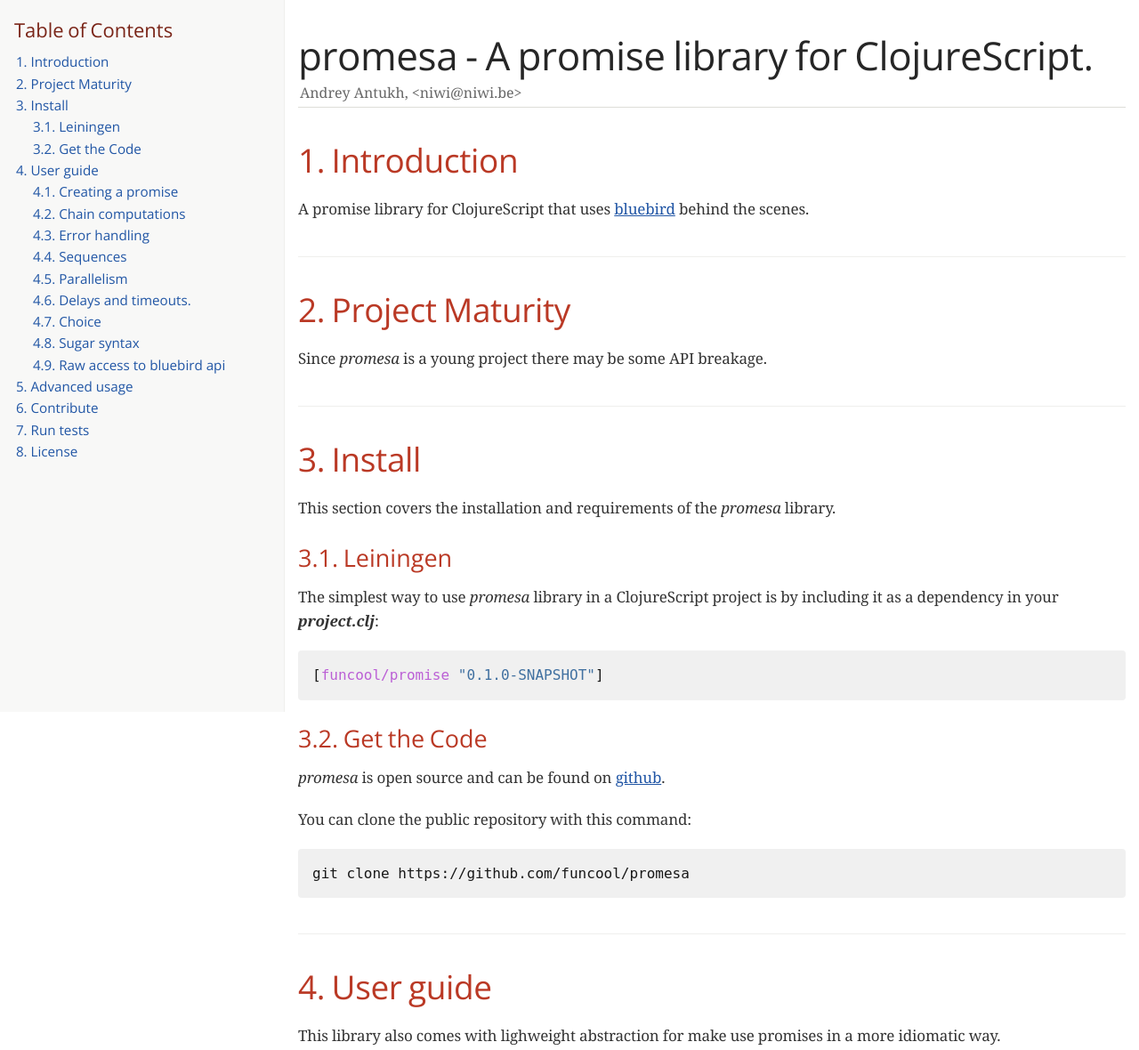
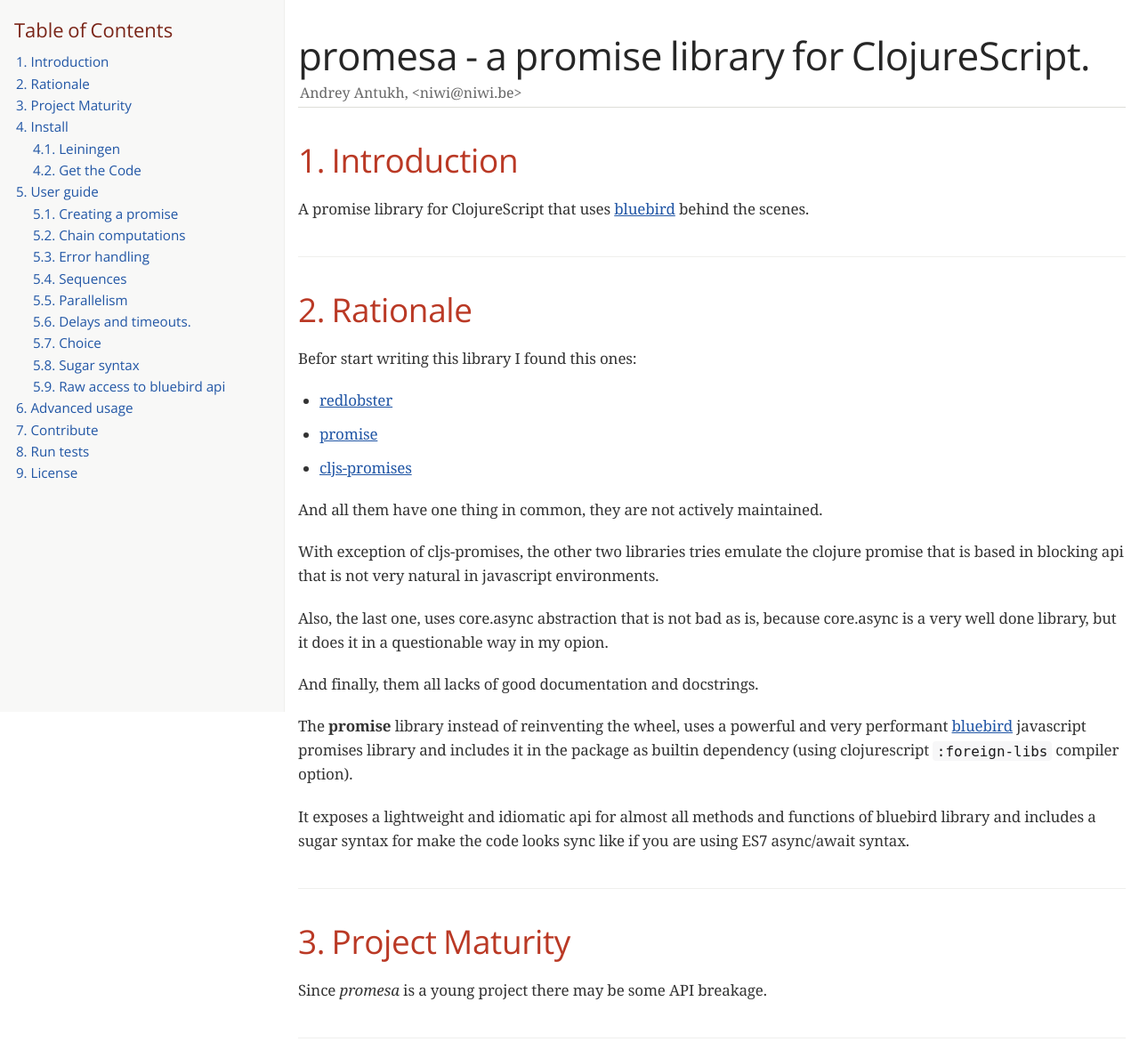
Before and after one commit to funcool/promesa, a plain HTML site: page latest/index.html in a window 1280 px wide. Shown: the top 1180 px of the page at 89% size. Drawn offline with nearby package versions, Linux system fonts and the light colour scheme; a web font is replaced by a local one.

Commit message:
Update latest doc

```diff
--- a/latest/index.html
+++ b/latest/index.html
@@ -6,7 +6,7 @@
 <meta name="viewport" content="width=device-width, initial-scale=1.0">
 <meta name="generator" content="Asciidoctor 1.5.2">
 <meta name="author" content="Andrey Antukh, &lt;niwi@niwi.be&gt;">
-<title>promesa - A promise library for ClojureScript.</title>
+<title>promesa - a promise library for ClojureScript.</title>
 <link rel="stylesheet" href="https://fonts.googleapis.com/css?family=Open+Sans:300,300italic,400,400italic,600,600italic%7CNoto+Serif:400,400italic,700,700italic%7CDroid+Sans+Mono:400">
 <style>
 /* Asciidoctor default stylesheet | MIT License | http://asciidoctor.org */
@@ -477,7 +477,7 @@
 </head>
 <body class="article toc2 toc-left">
 <div id="header">
-<h1>promesa - A promise library for ClojureScript.</h1>
+<h1>promesa - a promise library for ClojureScript.</h1>
 <div class="details">
 <span id="author" class="author">Andrey Antukh, &lt;niwi@niwi.be&gt;</span><br>
 </div>
@@ -485,30 +485,31 @@
 <div id="toctitle">Table of Contents</div>
 <ul class="sectlevel1">
 <li><a href="#_introduction">1. Introduction</a></li>
-<li><a href="#_project_maturity">2. Project Maturity</a></li>
-<li><a href="#_install">3. Install</a>
+<li><a href="#_rationale">2. Rationale</a></li>
+<li><a href="#_project_maturity">3. Project Maturity</a></li>
+<li><a href="#_install">4. Install</a>
 <ul class="sectlevel2">
-<li><a href="#_leiningen">3.1. Leiningen</a></li>
-<li><a href="#_get_the_code">3.2. Get the Code</a></li>
+<li><a href="#_leiningen">4.1. Leiningen</a></li>
+<li><a href="#_get_the_code">4.2. Get the Code</a></li>
 </ul>
 </li>
-<li><a href="#_user_guide">4. User guide</a>
+<li><a href="#_user_guide">5. User guide</a>
 <ul class="sectlevel2">
-<li><a href="#_creating_a_promise">4.1. Creating a promise</a></li>
-<li><a href="#_chain_computations">4.2. Chain computations</a></li>
-<li><a href="#_error_handling">4.3. Error handling</a></li>
-<li><a href="#_sequences">4.4. Sequences</a></li>
-<li><a href="#_parallelism">4.5. Parallelism</a></li>
-<li><a href="#_delays_and_timeouts">4.6. Delays and timeouts.</a></li>
-<li><a href="#_choice">4.7. Choice</a></li>
-<li><a href="#_sugar_syntax">4.8. Sugar syntax</a></li>
-<li><a href="#_raw_access_to_bluebird_api">4.9. Raw access to bluebird api</a></li>
+<li><a href="#_creating_a_promise">5.1. Creating a promise</a></li>
+<li><a href="#_chain_computations">5.2. Chain computations</a></li>
+<li><a href="#_error_handling">5.3. Error handling</a></li>
+<li><a href="#_sequences">5.4. Sequences</a></li>
+<li><a href="#_parallelism">5.5. Parallelism</a></li>
+<li><a href="#_delays_and_timeouts">5.6. Delays and timeouts.</a></li>
+<li><a href="#_choice">5.7. Choice</a></li>
+<li><a href="#_sugar_syntax">5.8. Sugar syntax</a></li>
+<li><a href="#_raw_access_to_bluebird_api">5.9. Raw access to bluebird api</a></li>
 </ul>
 </li>
-<li><a href="#_advanced_usage">5. Advanced usage</a></li>
-<li><a href="#_contribute">6. Contribute</a></li>
-<li><a href="#_run_tests">7. Run tests</a></li>
-<li><a href="#_license">8. License</a></li>
+<li><a href="#_advanced_usage">6. Advanced usage</a></li>
+<li><a href="#_contribute">7. Contribute</a></li>
+<li><a href="#_run_tests">8. Run tests</a></li>
+<li><a href="#_license">9. License</a></li>
 </ul>
 </div>
 </div>
@@ -523,7 +524,52 @@
 </div>
 </div>
 <div class="sect1">
-<h2 id="_project_maturity"><a class="link" href="#_project_maturity">2. Project Maturity</a></h2>
+<h2 id="_rationale"><a class="link" href="#_rationale">2. Rationale</a></h2>
+<div class="sectionbody">
+<div class="paragraph">
+<p>Befor start writing this library I found this ones:</p>
+</div>
+<div class="ulist">
+<ul>
+<li>
+<p><a href="https://github.com/bodil/redlobster">redlobster</a></p>
+</li>
+<li>
+<p><a href="https://github.com/Breezeemr/promise">promise</a></p>
+</li>
+<li>
+<p><a href="https://github.com/jamesmacaulay/cljs-promises">cljs-promises</a></p>
+</li>
+</ul>
+</div>
+<div class="paragraph">
+<p>And all them have one thing in common, they are not actively maintained.</p>
+</div>
+<div class="paragraph">
+<p>With exception of cljs-promises, the other two libraries tries emulate the clojure promise that
+is based in blocking api that is not very natural in javascript environments.</p>
+</div>
+<div class="paragraph">
+<p>Also, the last one, uses core.async abstraction that is not bad as is, because core.async is a very
+well done library, but it does it in a questionable way in my opion.</p>
+</div>
+<div class="paragraph">
+<p>And finally, them all lacks of good documentation and docstrings.</p>
+</div>
+<div class="paragraph">
+<p>The <strong>promise</strong> library instead of reinventing the wheel, uses a powerful and very performant
+<a href="https://github.com/petkaantonov/bluebird/">bluebird</a> javascript promises library and includes
+it in the package as builtin dependency (using clojurescript <code>:foreign-libs</code> compiler option).</p>
+</div>
+<div class="paragraph">
+<p>It exposes a lightweight and idiomatic api for almost all methods and functions of
+bluebird library and includes a sugar syntax for make the code looks sync like if you are
+using ES7 async/await syntax.</p>
+</div>
+</div>
+</div>
+<div class="sect1">
+<h2 id="_project_maturity"><a class="link" href="#_project_maturity">3. Project Maturity</a></h2>
 <div class="sectionbody">
 <div class="paragraph">
 <p>Since <em>promesa</em> is a young project there may be some API breakage.</p>
@@ -531,25 +577,25 @@
 </div>
 </div>
 <div class="sect1">
-<h2 id="_install"><a class="link" href="#_install">3. Install</a></h2>
+<h2 id="_install"><a class="link" href="#_install">4. Install</a></h2>
 <div class="sectionbody">
 <div class="paragraph">
 <p>This section covers the installation and requirements of the <em>promesa</em> library.</p>
 </div>
 <div class="sect2">
-<h3 id="_leiningen"><a class="link" href="#_leiningen">3.1. Leiningen</a></h3>
+<h3 id="_leiningen"><a class="link" href="#_leiningen">4.1. Leiningen</a></h3>
 <div class="paragraph">
 <p>The simplest way to use <em>promesa</em> library in a ClojureScript project is by including
 it as a dependency in your <strong><em>project.clj</em></strong>:</p>
 </div>
 <div class="listingblock">
 <div class="content">
-<pre class="pygments highlight"><code data-lang="clojure"><span class="tok-p">[</span><span class="tok-nv">funcool/promise</span> <span class="tok-s">&quot;0.1.0-SNAPSHOT&quot;</span><span class="tok-p">]</span></code></pre>
+<pre class="pygments highlight"><code data-lang="clojure"><span class="tok-p">[</span><span class="tok-nv">funcool/promise</span> <span class="tok-s">&quot;0.1.0&quot;</span><span class="tok-p">]</span></code></pre>
 </div>
 </div>
 </div>
 <div class="sect2">
-<h3 id="_get_the_code"><a class="link" href="#_get_the_code">3.2. Get the Code</a></h3>
+<h3 id="_get_the_code"><a class="link" href="#_get_the_code">4.2. Get the Code</a></h3>
 <div class="paragraph">
 <p><em>promesa</em> is open source and can be found on <a href="https://github.com/funcool/promesa">github</a>.</p>
 </div>
@@ -565,14 +611,14 @@
 </div>
 </div>
 <div class="sect1">
-<h2 id="_user_guide"><a class="link" href="#_user_guide">4. User guide</a></h2>
+<h2 id="_user_guide"><a class="link" href="#_user_guide">5. User guide</a></h2>
 <div class="sectionbody">
 <div class="paragraph">
 <p>This library also comes with lighweight abstraction for make use promises in a more
 idiomatic way.</p>
 </div>
 <div class="sect2">
-<h3 id="_creating_a_promise"><a class="link" href="#_creating_a_promise">4.1. Creating a promise</a></h3>
+<h3 id="_creating_a_promise"><a class="link" href="#_creating_a_promise">5.1. Creating a promise</a></h3>
 <div class="paragraph">
 <p>Let start creating a promise:</p>
 </div>
@@ -600,7 +646,7 @@
 </div>
 </div>
 <div class="sect2">
-<h3 id="_chain_computations"><a class="link" href="#_chain_computations">4.2. Chain computations</a></h3>
+<h3 id="_chain_computations"><a class="link" href="#_chain_computations">5.2. Chain computations</a></h3>
 <div class="paragraph">
 <p>Here&#8217;s how you use that promise:</p>
 </div>
@@ -628,7 +674,7 @@
 </div>
 </div>
 <div class="sect2">
-<h3 id="_error_handling"><a class="link" href="#_error_handling">4.3. Error handling</a></h3>
+<h3 id="_error_handling"><a class="link" href="#_error_handling">5.3. Error handling</a></h3>
 <div class="paragraph">
 <p>Until now, we have seen resolved promises, but that is happens when an error ocurrs?</p>
 </div>
@@ -645,7 +691,7 @@
 </div>
 </div>
 <div class="sect2">
-<h3 id="_sequences"><a class="link" href="#_sequences">4.4. Sequences</a></h3>
+<h3 id="_sequences"><a class="link" href="#_sequences">5.4. Sequences</a></h3>
 <div class="paragraph">
 <p>Creating the sequence:</p>
 </div>
@@ -671,7 +717,7 @@
 </div>
 </div>
 <div class="sect2">
-<h3 id="_parallelism"><a class="link" href="#_parallelism">4.5. Parallelism</a></h3>
+<h3 id="_parallelism"><a class="link" href="#_parallelism">5.5. Parallelism</a></h3>
 <div class="paragraph">
 <p>Javascript environments like browsers or nodejs are pretty good parallelizing IO operations
 how download content using ajax or reading a file in nodejs.</p>
@@ -702,7 +748,7 @@
 </div>
 </div>
 <div class="sect2">
-<h3 id="_delays_and_timeouts"><a class="link" href="#_delays_and_timeouts">4.6. Delays and timeouts.</a></h3>
+<h3 id="_delays_and_timeouts"><a class="link" href="#_delays_and_timeouts">5.6. Delays and timeouts.</a></h3>
 <div class="paragraph">
 <p>Javascript due its nature, does not can block or sleep. But with promises you can emulate
 it using <code>delay</code> function:</p>
@@ -725,10 +771,8 @@
 <div class="content">
 <pre class="pygments highlight"><code data-lang="clojure"><span class="tok-p">(</span><span class="tok-nb">-&gt; </span><span class="tok-p">(</span><span class="tok-nf">some-async-task</span><span class="tok-p">)</span>
     <span class="tok-p">(</span><span class="tok-nf">p/timeout</span> <span class="tok-mi">200</span><span class="tok-p">)</span>
-    <span class="tok-p">(</span><span class="tok-nf">p/then</span> <span class="tok-p">(</span><span class="tok-k">fn </span><span class="tok-p">[</span><span class="tok-nv">x</span><span class="tok-p">]</span>
-              <span class="tok-p">(</span><span class="tok-nf">.log</span> <span class="tok-nv">js/console</span> <span class="tok-s">&quot;Task finished&quot;</span><span class="tok-p">)))</span>
-    <span class="tok-p">(</span><span class="tok-nf">p/catch</span> <span class="tok-p">(</span><span class="tok-k">fn </span><span class="tok-p">[</span><span class="tok-nv">_</span><span class="tok-p">]</span>
-               <span class="tok-p">(</span><span class="tok-nf">.log</span> <span class="tok-nv">js/console</span> <span class="tok-s">&quot;Timeout&quot;</span><span class="tok-p">))))</span></code></pre>
+    <span class="tok-p">(</span><span class="tok-nf">p/then</span> <span class="tok-o">#</span><span class="tok-p">(</span><span class="tok-nf">.log</span> <span class="tok-nv">js/console</span> <span class="tok-s">&quot;Task finished&quot;</span><span class="tok-p">))</span>
+    <span class="tok-p">(</span><span class="tok-nf">p/catch</span> <span class="tok-o">#</span><span class="tok-p">(</span><span class="tok-nf">.log</span> <span class="tok-nv">js/console</span> <span class="tok-s">&quot;Timeout&quot;</span><span class="tok-p">)))</span></code></pre>
 </div>
 </div>
 <div class="paragraph">
@@ -737,7 +781,7 @@
 </div>
 </div>
 <div class="sect2">
-<h3 id="_choice"><a class="link" href="#_choice">4.7. Choice</a></h3>
+<h3 id="_choice"><a class="link" href="#_choice">5.7. Choice</a></h3>
 <div class="paragraph">
 <p>You also can choice a first <code>n</code> number of promises that will filfilled first
 using the <code>some</code> function:</p>
@@ -767,7 +811,7 @@
 </div>
 </div>
 <div class="sect2">
-<h3 id="_sugar_syntax"><a class="link" href="#_sugar_syntax">4.8. Sugar syntax</a></h3>
+<h3 id="_sugar_syntax"><a class="link" href="#_sugar_syntax">5.8. Sugar syntax</a></h3>
 <div class="paragraph">
 <p>Promises is one of the most used primitives for make composition of async computations. But using
 promises <em>as is</em> not solves you from the callback hell.</p>
@@ -799,7 +843,7 @@
 </div>
 </div>
 <div class="sect2">
-<h3 id="_raw_access_to_bluebird_api"><a class="link" href="#_raw_access_to_bluebird_api">4.9. Raw access to bluebird api</a></h3>
+<h3 id="_raw_access_to_bluebird_api"><a class="link" href="#_raw_access_to_bluebird_api">5.9. Raw access to bluebird api</a></h3>
 <div class="paragraph">
 <p>This library gives you the full access to the fantastic bluebird promise library.</p>
 </div>
@@ -822,7 +866,7 @@
 </div>
 </div>
 <div class="sect1">
-<h2 id="_advanced_usage"><a class="link" href="#_advanced_usage">5. Advanced usage</a></h2>
+<h2 id="_advanced_usage"><a class="link" href="#_advanced_usage">6. Advanced usage</a></h2>
 <div class="sectionbody">
 <div class="paragraph">
 <p>Behind the scenes, the <em>promise</em> library implements and uses monadic abstractions. And in this
@@ -847,7 +891,7 @@
 </div>
 </div>
 <div class="sect1">
-<h2 id="_contribute"><a class="link" href="#_contribute">6. Contribute</a></h2>
+<h2 id="_contribute"><a class="link" href="#_contribute">7. Contribute</a></h2>
 <div class="sectionbody">
 <div class="paragraph">
 <p><strong>promesa</strong> unlike Clojure and other Clojure contrib libs, does not have many
@@ -856,7 +900,7 @@
 </div>
 </div>
 <div class="sect1">
-<h2 id="_run_tests"><a class="link" href="#_run_tests">7. Run tests</a></h2>
+<h2 id="_run_tests"><a class="link" href="#_run_tests">8. Run tests</a></h2>
 <div class="sectionbody">
 <div class="paragraph">
 <p>For run tests just execute this:</p>
@@ -873,7 +917,7 @@
 </div>
 </div>
 <div class="sect1">
-<h2 id="_license"><a class="link" href="#_license">8. License</a></h2>
+<h2 id="_license"><a class="link" href="#_license">9. License</a></h2>
 <div class="sectionbody">
 <div class="paragraph">
 <p><em>promesa</em> is licensed under BSD (2-Clause) license:</p>
@@ -911,7 +955,7 @@
 </div>
 <div id="footer">
 <div id="footer-text">
-Last updated 2015-03-28 11:16:40 CET
+Last updated 2015-03-28 11:51:37 CET
 </div>
 </div>
 </body>
```
